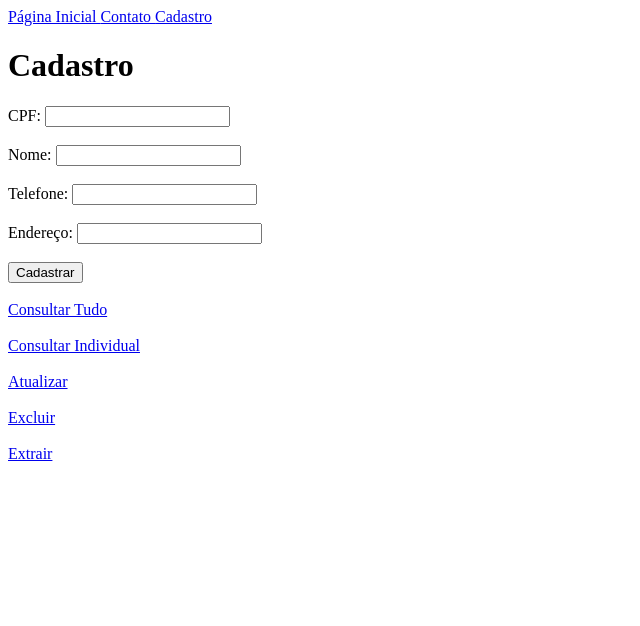
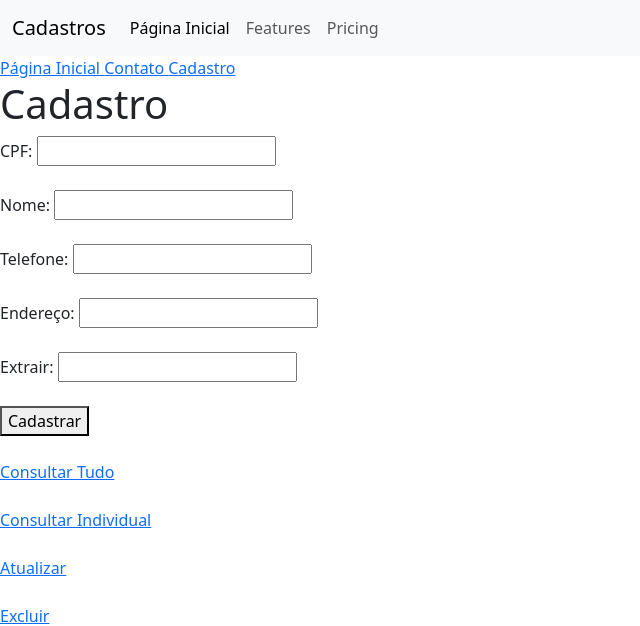
Before and after one commit to EduardoSantos10/Pycharm-com-Flask, a Flask app: page /cadastro in a window 1280 px wide. Shown: the top 626 px of the page, without its empty margins (0-640 px from the left). Run offline with Flask 3, Linux system fonts and the light colour scheme.

Commit message:
commit penultimo

```diff
--- a/app/routes.py
+++ b/app/routes.py
@@ -25,7 +25,8 @@
         nome = request.form.get("nome")
         telefone = request.form.get("telefone")
         endereco = request.form.get("endereco")
-        dados = {"cpf":cpf, "nome":nome, "telefone":telefone, "endereco":endereco}
+        extrair = request.form.get("extrair")
+        dados = {"cpf":cpf, "nome":nome, "telefone":telefone, "endereco":endereco, "extrair":extrair}
         requisicao = requests.post(f'{link}/cadastrar/.json', data = json.dumps(dados))
         return 'Cadastro com sucesso!'
     except Exception as e:
@@ -35,7 +36,7 @@
 def listarTudo():
     try:
         requisicao = requests.get(f'{link}/cadastrar/.json') #solicitação dos dados
-        dicionario =  requisicao.json()
+        dicionario = requisicao.json()
         return dicionario
 
     except Exception as e:
@@ -60,6 +61,7 @@
     try:
         dados = {""}
         requisicao = requests.patch(f'{link}/cadastrar/-O8JiDnoFjBpS88K7HVy/.json', data=json.dumps(dados))
+        dicionario = requisicao.json()
         return "Atualizado com sucesso!"
     except Exception as e:
         return f'Algo deu errado\n\n {e}'
@@ -73,16 +75,15 @@
         return f'Algo deu errado\n\n {e}'
 
 @app.route('/extrair')
-def extrair(methods=['POST']):
+def extrair():
     try:
-
-        requisicao = requests.get(f'{link}/cadastrar/.json')  # solicitar
-        dicionario = requisicao.json()
-        idCadastro = ""  # Armazenar o ID individual de cada um
+        extrair = requests.get(f'{link}/listar/-O8no3w7jn9DWwYVFndo/.json')
+        dicionario = extrair.json()
+        idConsulta = " "
         for codigo in dicionario:
-            chave = dicionario[codigo]['cpf']
-            if chave == {'13579'}:
-                idCadastro = codigo
-                return idCadastro
+            chave = dicionario[codigo]['extrair']
+            if chave == {'codigo'}:
+                idConsulta = codigo
+                return idConsulta
     except Exception as e:
         return f'Algo deu errado \n\n{e}'
--- a/app/templates/base.html
+++ b/app/templates/base.html
@@ -1,8 +1,26 @@
 <!DOCTYPE html>
 <html lang="pt-BR">
 <head>
+    <link href="https://cdn.jsdelivr.net/npm/bootstrap@5.3.3/dist/css/bootstrap.min.css" rel="stylesheet" integrity="sha384-QWTKZyjpPEjISv5WaRU9OFeRpok6YctnYmDr5pNlyT2bRjXh0JMhjY6hW+ALEwIH" crossorigin="anonymous">
+    <script src="https://cdn.jsdelivr.net/npm/bootstrap@5.3.3/dist/js/bootstrap.bundle.min.js" integrity="sha384-YvpcrYf0tY3lHB60NNkmXc5s9fDVZLESaAA55NDzOxhy9GkcIdslK1eN7N6jIeHz" crossorigin="anonymous"></script>
     <meta charset="UTF-8">
     <title>{{titulo}}</title>
+
+    <nav class="navbar navbar-expand-lg bg-body-tertiary">
+  <div class="container-fluid">
+    <a class="navbar-brand" href="index.html">Cadastros</a>
+    <button class="navbar-toggler" type="button" data-bs-toggle="collapse" data-bs-target="#navbarNavAltMarkup" aria-controls="navbarNavAltMarkup" aria-expanded="false" aria-label="Toggle navigation">
+      <span class="navbar-toggler-icon"></span>
+    </button>
+    <div class="collapse navbar-collapse" id="navbarNavAltMarkup">
+      <div class="navbar-nav">
+        <a class="nav-link active" aria-current="page" href="index.html">Página Inicial</a>
+        <a class="nav-link" href="#">Features</a>
+        <a class="nav-link" href="#">Pricing</a>
+      </div>
+    </div>
+  </div>
+</nav>
 </head>
 <body>
     <nav>
@@ -13,6 +31,11 @@
 
     <h1>{{titulo}}</h1>
     {% block conteudo %} ''' todo conteudo eu crio aqui '''
+
+
+
+
+
     {% endblock %}
 </body>
 </html>
--- a/app/templates/cadastro.html
+++ b/app/templates/cadastro.html
@@ -14,7 +14,11 @@
   <label> Endereço: </label>
   <input type="text" name="endereco"/><br><br>
 
+  <label> Extrair: </label>
+  <input type="text" name="extrair"/><br><br>
+
   <button>Cadastrar</button><br><br>
+
 </form>
 <a href="/listar">Consultar Tudo</a><br><br>
 <a href="/listarIndividual">Consultar Individual</a><br><br>
@@ -24,4 +28,6 @@
 
 
 
+
+
 {% endblock %}
--- a/app/templates/contato.html
+++ b/app/templates/contato.html
@@ -1,4 +1,5 @@
 {% extends 'base.html' %}
 {% block conteudo %}
 <p> Todos os contatos </p>
+
 {% endblock %}
```
